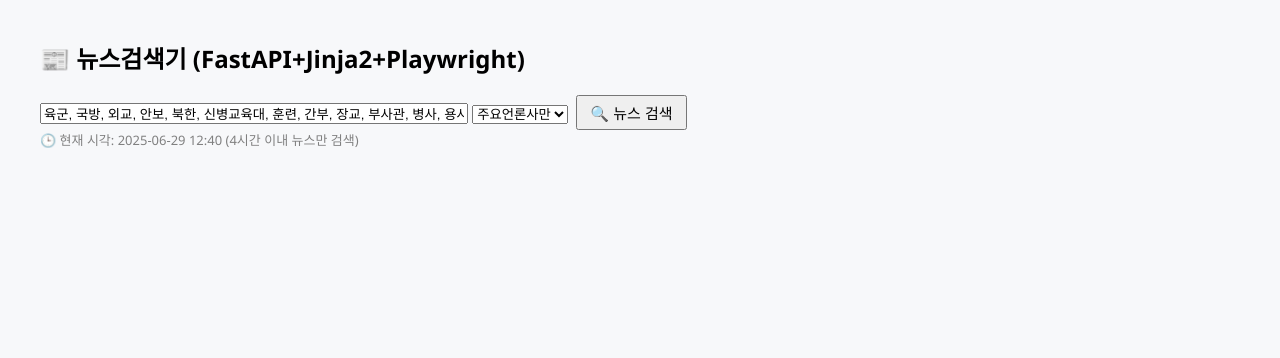
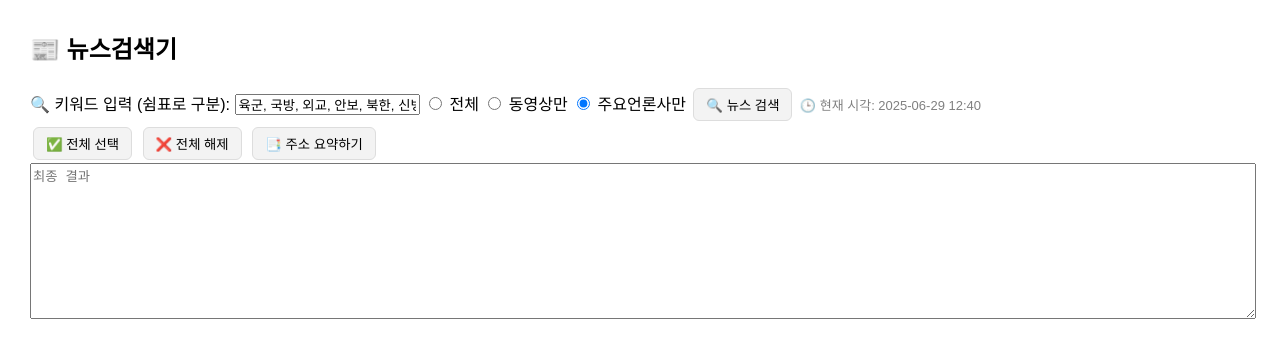
Before and after one commit to jecktya/naver-news-shortener, a FastAPI app: page / in a window 1280 px wide. Shown: the top 358 px of the page. Run offline with FastAPI, Linux system fonts and the light colour scheme.

Commit message:
Update news_search.html

```diff
--- a/templates/news_search.html
+++ b/templates/news_search.html
@@ -1,83 +1,83 @@
 <!DOCTYPE html>
-<html>
+<html lang="ko">
 <head>
-    <meta charset="utf-8">
-    <title>뉴스검색기</title>
+    <meta charset="UTF-8">
+    <title>📰 뉴스검색기</title>
     <style>
-        body { font-family: 'Segoe UI', sans-serif; margin: 40px; background: #f7f8fa; }
-        .debug { background: #fffbe6; color: #666; padding: 6px 12px; border-radius: 8px; margin: 8px 0; font-size: 14px;}
-        .card { background: #fff; padding: 18px; margin-bottom: 14px; border-radius: 14px; box-shadow: 0 2px 12px #ececec;}
-        .btn { padding:5px 12px; font-size:15px; margin: 0 4px;}
-        .small {font-size:13px;color:gray;}
-        textarea { width:98%; font-size:15px; margin-top:10px; border-radius:8px; }
+        body { font-family: "맑은 고딕", "Malgun Gothic", Arial, sans-serif; margin:30px;}
+        .btn { margin:3px; padding: 6px 12px; border-radius:6px; border:1px solid #ddd; background:#f3f3f3; cursor:pointer; }
+        .article-block { border-bottom:1px solid #eee; margin:10px 0; padding:10px 0; }
+        .gray { color:gray; font-size:13px;}
+        .textarea { width:100%; min-height:150px;}
     </style>
-    <script>
-        // 전체 선택/해제
-        function selectAll(val) {
-            document.querySelectorAll("input[name='selected']").forEach(chk=>{chk.checked=val;});
-            updateFinalText();
-        }
-        // 복사 기능
-        function copySelected() {
-            let arr = [];
-            document.querySelectorAll("input[name='selected']:checked").forEach(chk=>{
-                let t = chk.dataset.title, p = chk.dataset.press, u = chk.dataset.short;
-                arr.push(`■ ${t} (${p})\n${u}`);
-            });
-            let txt = arr.join('\n\n');
-            navigator.clipboard.writeText(txt);
-            alert("복사되었습니다!");
-        }
-        function updateFinalText() {
-            let arr = [];
-            document.querySelectorAll("input[name='selected']:checked").forEach(chk=>{
-                let t = chk.dataset.title, p = chk.dataset.press, u = chk.dataset.short;
-                arr.push(`■ ${t} (${p})\n${u}`);
-            });
-            document.getElementById('final_txt').value = arr.join('\n\n');
-        }
-    </script>
 </head>
 <body>
-    <h2>📰 뉴스검색기 (FastAPI+Jinja2+Playwright)</h2>
-    <form method="post">
-        <input name="keywords" value="{{keywords}}" style="width:420px;" placeholder="키워드(쉼표로 구분)">
-        <select name="search_mode">
-            <option value="전체" {% if search_mode=='전체' %}selected{% endif %}>전체</option>
-            <option value="동영상만" {% if search_mode=='동영상만' %}selected{% endif %}>동영상만</option>
-            <option value="주요언론사만" {% if search_mode=='주요언론사만' %}selected{% endif %}>주요언론사만</option>
-        </select>
-        <button type="submit" class="btn">🔍 뉴스 검색</button>
+    <h2>📰 뉴스검색기</h2>
+    <form method="post" action="/search">
+        <label>🔍 키워드 입력 (쉼표로 구분):</label>
+        <input type="text" name="keywords" value="{{keywords}}">
+        <label>
+            <input type="radio" name="search_mode" value="전체" {% if search_mode=="전체" %}checked{% endif %}> 전체
+        </label>
+        <label>
+            <input type="radio" name="search_mode" value="동영상만" {% if search_mode=="동영상만" %}checked{% endif %}> 동영상만
+        </label>
+        <label>
+            <input type="radio" name="search_mode" value="주요언론사만" {% if search_mode=="주요언론사만" %}checked{% endif %}> 주요언론사만
+        </label>
+        <button class="btn" type="submit">🔍 뉴스 검색</button>
+        <span class="gray">🕒 현재 시각: {{now}}</span>
     </form>
-    {% if now %}<div class="small">🕒 현재 시각: {{now}} (4시간 이내 뉴스만 검색)</div>{% endif %}
+    {% if debug_msgs %}
+        <div style="color:tomato;">
             {% for msg in debug_msgs %}
-        <div class="debug">{{msg}}</div>
+                <div>{{msg}}</div>
             {% endfor %}
-    {% if results %}
-    <hr>
+        </div>
+    {% endif %}
+    <form id="shorten-form" method="post" action="/shorten">
+        <input type="hidden" id="shorten_urls" name="urls">
+        <input type="hidden" id="shorten_presses" name="presses">
+        <input type="hidden" name="keywords" value="{{keywords}}">
+        <input type="hidden" name="search_mode" value="{{search_mode}}">
         <div>
             <button type="button" class="btn" onclick="selectAll(true)">✅ 전체 선택</button>
             <button type="button" class="btn" onclick="selectAll(false)">❌ 전체 해제</button>
-        <button type="button" class="btn" onclick="copySelected()">📋 선택 복사</button>
+            <button type="submit" class="btn">📑 주소 요약하기</button>
         </div>
-    <form method="post" action="/download" onsubmit="return true;">
-        {% for art in results %}
-        <div class="card">
-            <input type="checkbox" name="selected" value="{{art.url}}" checked
-                data-title="{{art.title}}" data-press="{{art.press}}" data-short="{{art.short_url}}" onclick="updateFinalText()">
-            <b>{{art.title}}</b> ({{art.press}})
-            <span class="small">🕒 {{art.pubdate.strftime("%Y-%m-%d %H:%M")}} | 키워드: {{art.matched|join(", ")}}</span>
-            <div>
-                <a href="{{art.short_url}}" target="_blank">{{art.short_url}}</a>
-            </div>
-            <div class="small">{{art.desc}}</div>
+        {% for a in results %}
+        <div class="article-block">
+            <label>
+                <input type="checkbox" name="selected" value="{{a.url}}" data-press="{{a.press}}" checked>
+                <b>{{a.title}}</b> <span class="gray">({{a.press}})</span>
+            </label>
+            <div class="gray">🕒 {{a.pubdate.strftime('%Y-%m-%d %H:%M')}} | 키워드: {{a.matched|join(', ')}}</div>
+            <a href="{{a.url}}" target="_blank">📎 기사 바로보기</a>
         </div>
         {% endfor %}
-        <textarea id="final_txt" name="final_txt" rows="8" readonly>{{final_txt}}</textarea>
-        <br>
-        <button type="submit" class="btn">📄 선택 다운로드</button>
+        <div>
+            <textarea class="textarea" id="final_txt" readonly placeholder="최종 결과">{{final_txt}}</textarea>
+        </div>
+        {% if short_urls %}
+            <h3>단축주소 결과</h3>
+            <textarea rows="8" style="width:100%;">{{short_urls|join('\n')}}</textarea>
+        {% endif %}
     </form>
-    <script>updateFinalText();</script>
-    {% endif %}
+    <script>
+        function selectAll(flag){
+            document.querySelectorAll("input[name='selected']").forEach(chk=>chk.checked=flag);
+        }
+        document.getElementById("shorten-form").onsubmit = function() {
+            let urls = [];
+            let presses = [];
+            document.querySelectorAll("input[name='selected']:checked").forEach(chk=>{
+                urls.push(chk.value);
+                presses.push(chk.dataset.press);
+            });
+            document.getElementById('shorten_urls').value = urls.join(',');
+            document.getElementById('shorten_presses').value = presses.join(',');
+            return true;
+        }
+    </script>
 </body>
 </html>
```
Lines whose indentation alone changed are shown as unchanged.
